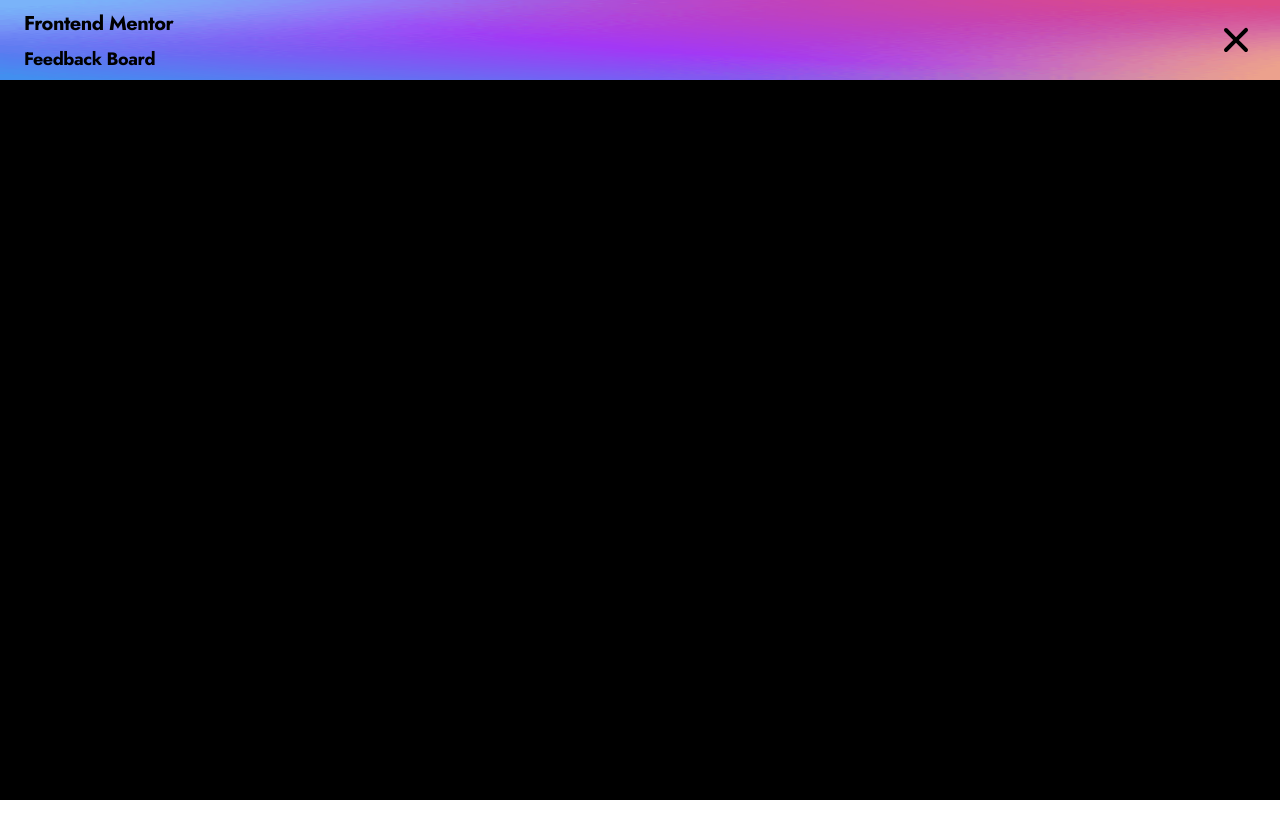
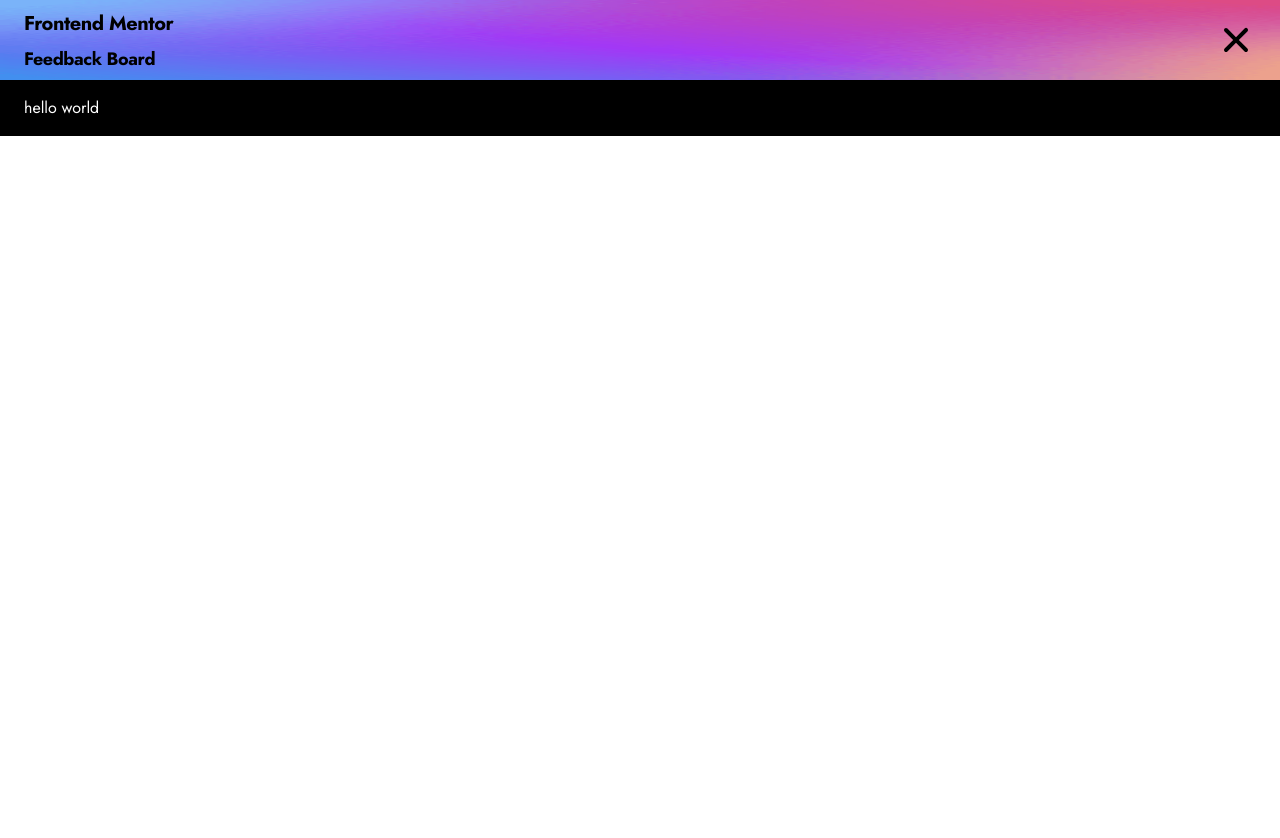
Before and after one commit to seano424/product-feedback-v2, a Next.js app: page / in a window 1280 px wide. Shown: the top 838 px of the page. Before the commit the page ends 800 px from the top, so only its background shows below. Built offline with nearby package versions, Linux system fonts and the light colour scheme; what tailwindcss-debug-screens would draw is missing.

Commit message:
Added overlay

```diff
--- a/components/Layout.tsx
+++ b/components/Layout.tsx
@@ -1,8 +1,11 @@
 import Head from 'next/head'
 import Header from './Header'
 import MobileMenu from './MobileMenu'
+import useShowMobileNav from 'hooks/useShowMobileNav'
 
 export default function Layout({ children }) {
+  const [isMenuOpen] = useShowMobileNav()
+
   return (
     <div className="flex min-h-screen flex-col font-jost">
       <Head>
@@ -12,7 +15,10 @@ export default function Layout({ children }) {
       </Head>
       <Header />
       <MobileMenu />
-      <main className="flex-1">{children}</main>
+      {isMenuOpen && (
+        <div className="fixed inset-0 top-20 z-10 bg-black/70"></div>
+      )}
+      <main className="relative top-20 flex-1">{children}</main>
     </div>
   )
 }
--- a/components/MobileMenu.tsx
+++ b/components/MobileMenu.tsx
@@ -31,7 +31,7 @@ export default function Menu() {
           initial="hidden"
           animate="show"
           exit="exit"
-          className="px-base py-base fixed right-0 top-20 z-20 min-h-screen  w-2/3 bg-white lg:hidden"
+          className="px-base py-base fixed right-0 top-20 z-20 min-h-screen  w-2/3 bg-gray-light lg:hidden"
         >
           {links.map((link) => (
             <button key={link.title}>{link.title}</button>
--- a/pages/index.tsx
+++ b/pages/index.tsx
@@ -1,5 +1,11 @@
 const Home = () => {
-  return <div className="min-h-screen border-8 bg-black">hello world</div>
+  return (
+    <div className="min-h-screen">
+      <div className="bg-black py-4 text-white">
+        <div className="container">hello world</div>
+      </div>
+    </div>
+  )
 }
 
 export default Home
```
